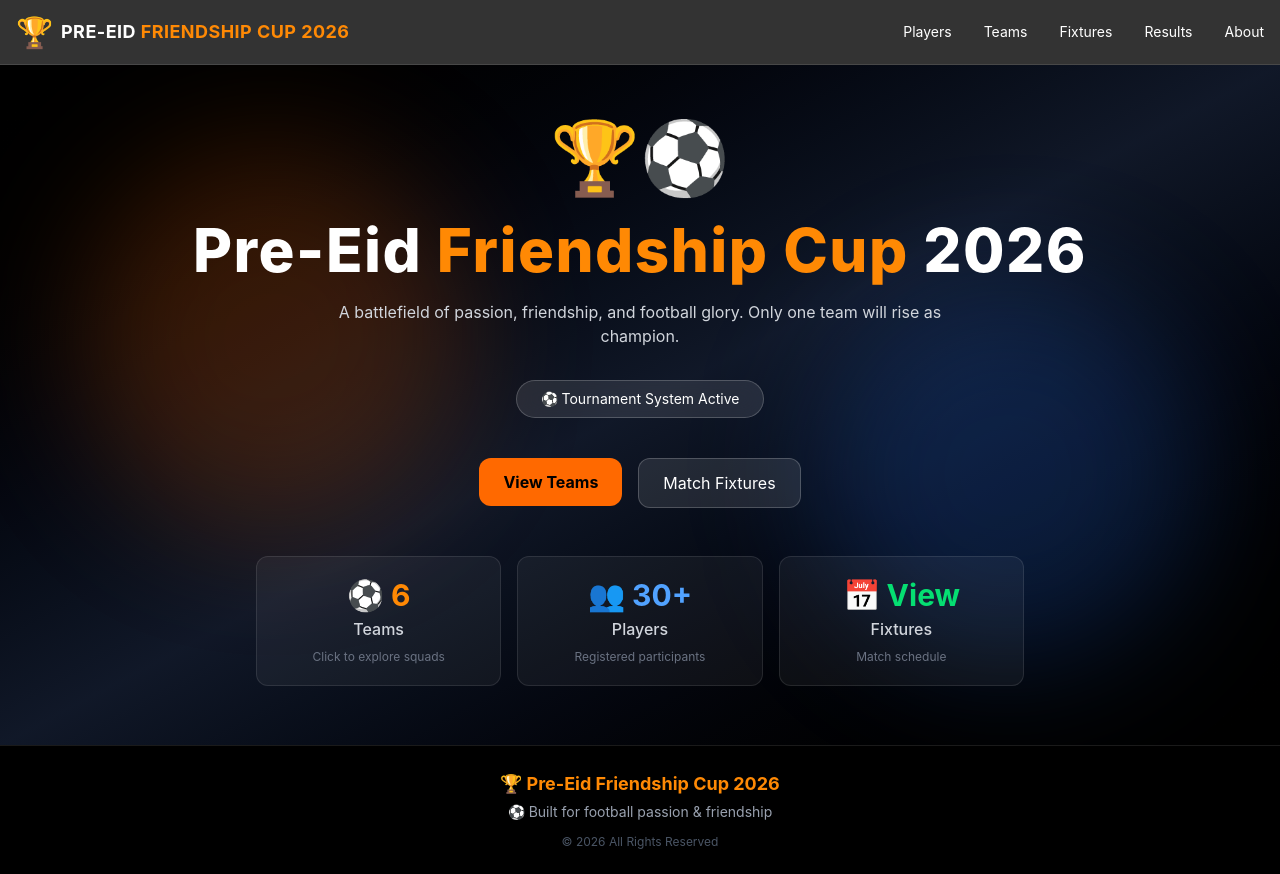
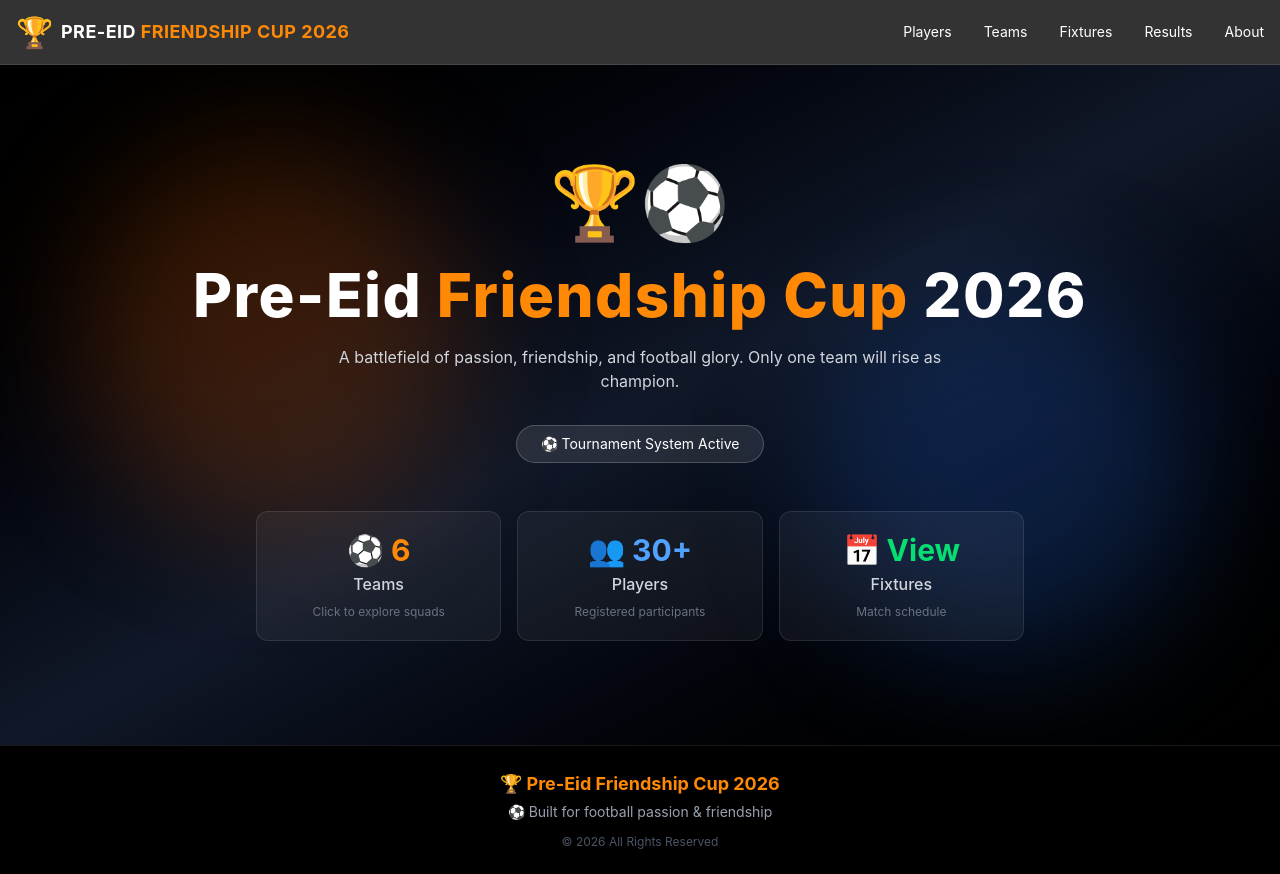
Before and after one commit to sadathassanlabib/-PRE-EID-FRIENDSHIP-CUP-2026, a Next.js app: page / in a window 1280 px wide. Built offline with nearby package versions, Linux system fonts and the light colour scheme.

Commit message:
remove banner button

```diff
--- a/src/app/components/banner.jsx
+++ b/src/app/components/banner.jsx
@@ -35,22 +35,7 @@ const Banner = () => {
           ⚽ Tournament System Active
         </div>
 
-        {/* CTA BUTTONS */}
-        <div className="mt-10 flex flex-col md:flex-row gap-4 justify-center">
 
-          <Link href="/teams">
-            <button className="px-6 py-3 rounded-xl bg-orange-500 text-black font-bold hover:bg-orange-400 transition">
-              View Teams
-            </button>
-          </Link>
-
-          <Link href="/fixtures">
-            <button className="px-6 py-3 rounded-xl bg-white/10 border border-white/20 hover:bg-white/20 transition">
-              Match Fixtures
-            </button>
-          </Link>
-
-        </div>
 
         {/* STATS DASHBOARD */}
         <div className="mt-12 grid grid-cols-1 md:grid-cols-3 gap-4 max-w-3xl mx-auto">
```
